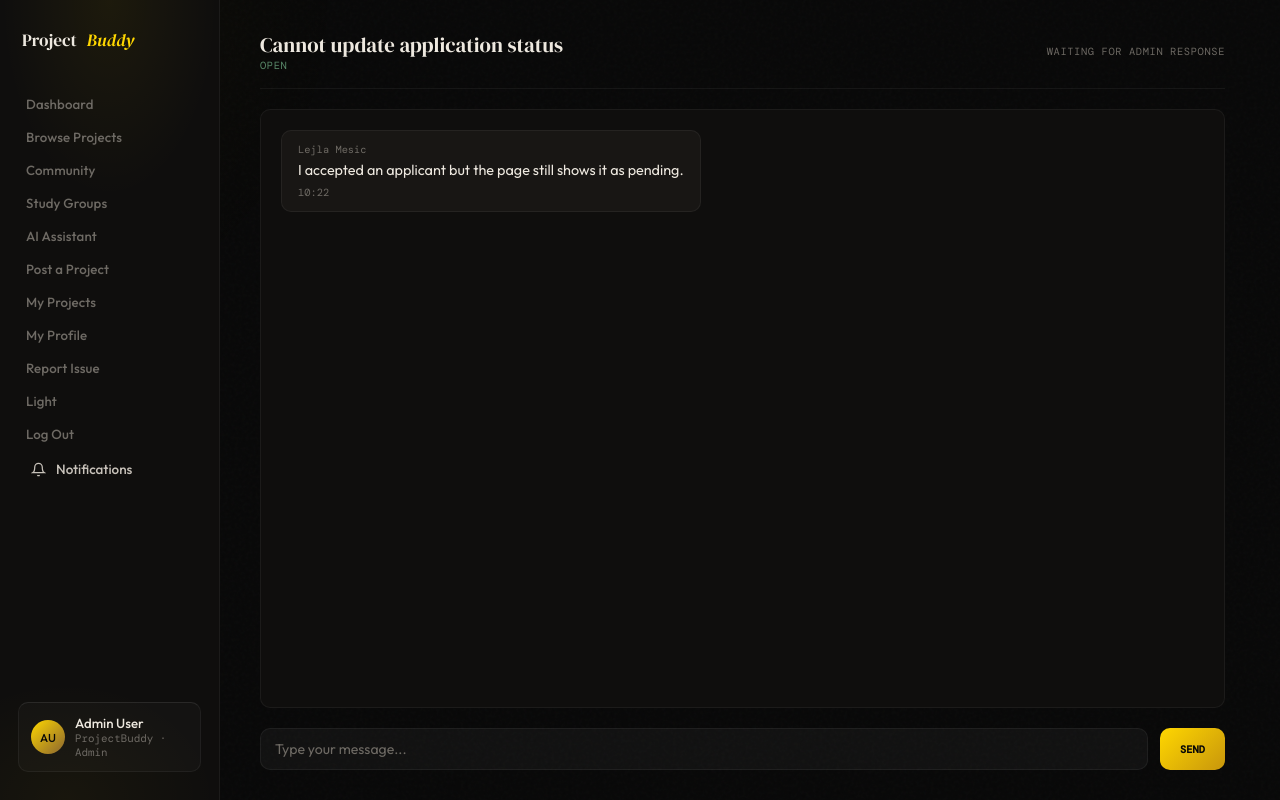
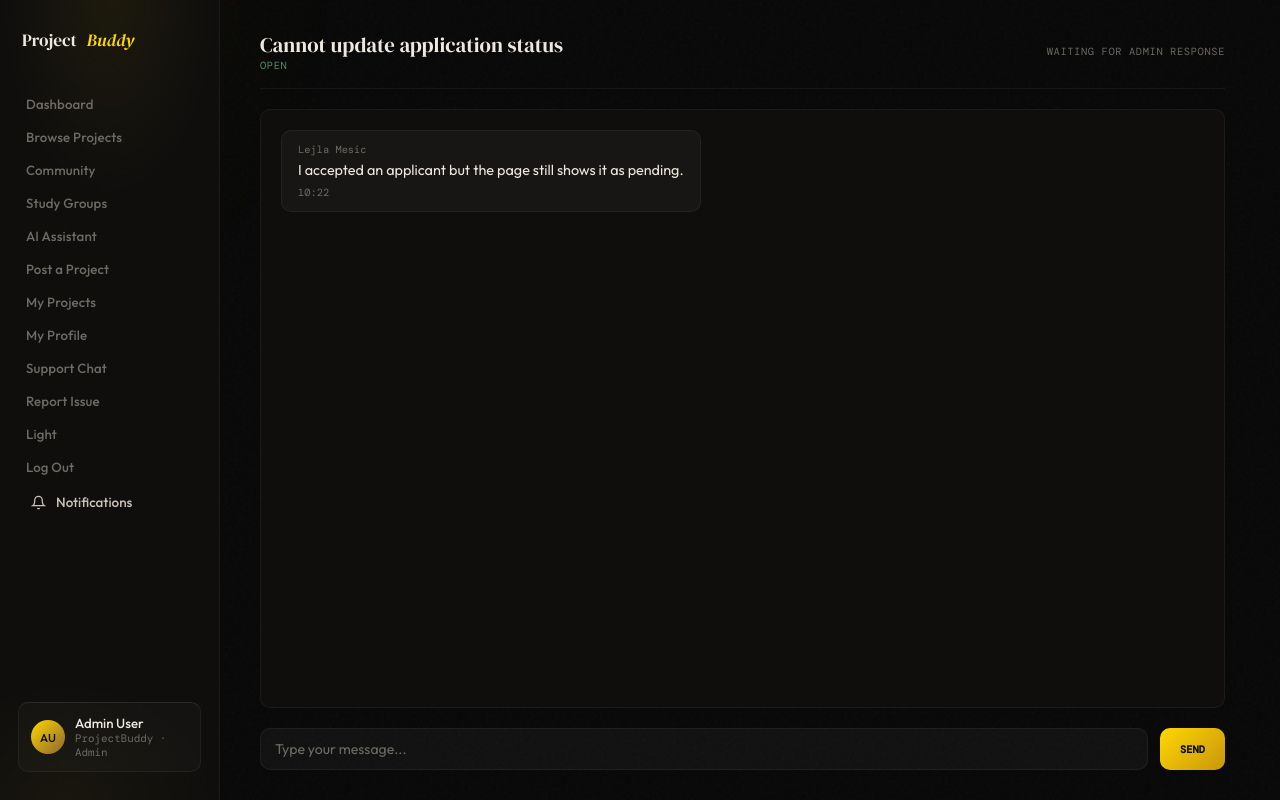
Before and after one commit to ssaaffaakk/Project-buddy-Pb, a Flask app: page /chat/1 in a window 1280 px wide. Run offline with Flask 3, Linux system fonts and the light colour scheme; a user stored in the database is signed in; data that the repository does not hold is empty; parts of the project's set-up code (start-up, migrations or seed data) failed here and were passed over; some libraries are stand-ins or nearby versions.

Commit message:
feat: add Support Chat link to navigation in all templates

```diff
--- a/templates/chat/chatbot.html
+++ b/templates/chat/chatbot.html
@@ -133,6 +133,7 @@ select{
   <a href="/post-project-page" class="nav-item"><span class="nav-mark">&#8212;</span> Post a Project</a>
   <a href="/my-projects" class="nav-item"><span class="nav-mark">&#8212;</span> My Projects</a>
   <a href="/profile" class="nav-item"><span class="nav-mark">&#8212;</span> My Profile</a>
+  <a href="/chat/rules" class="nav-item"><span class="nav-mark">&#8212;</span> Support Chat</a>
   <a href="/report-issue" class="nav-item"><span class="nav-mark">&#8212;</span> Report Issue</a>
   <a href="#" id="themeToggle" class="nav-item" onclick="var h=document.documentElement;h.classList.toggle('light-mode');var l=h.classList.contains('light-mode');localStorage.setItem('theme',l?'light':'dark');this.textContent=l?'Dark':'Light';return false;"><span class="nav-mark">&#8212;</span> Light</a>
   <a href="/auth/logout" class="nav-item"><span class="nav-mark">&#8212;</span> Log Out</a>
--- a/templates/chat/room.html
+++ b/templates/chat/room.html
@@ -112,6 +112,7 @@ select{
   <a href="/post-project-page" class="nav-item"><span class="nav-mark">&#8212;</span> Post a Project</a>
   <a href="/my-projects" class="nav-item"><span class="nav-mark">&#8212;</span> My Projects</a>
   <a href="/profile" class="nav-item"><span class="nav-mark">&#8212;</span> My Profile</a>
+  <a href="/chat/rules" class="nav-item"><span class="nav-mark">&#8212;</span> Support Chat</a>
   <a href="/report-issue" class="nav-item"><span class="nav-mark">&#8212;</span> Report Issue</a>
   <a href="#" id="themeToggle" class="nav-item" onclick="var h=document.documentElement;h.classList.toggle('light-mode');var l=h.classList.contains('light-mode');localStorage.setItem('theme',l?'light':'dark');this.textContent=l?'Dark':'Light';return false;"><span class="nav-mark">&#8212;</span> Light</a>
   <a href="/auth/logout" class="nav-item"><span class="nav-mark">&#8212;</span> Log Out</a>
--- a/templates/chat/rules.html
+++ b/templates/chat/rules.html
@@ -79,6 +79,7 @@ body::before{content:'';position:fixed;inset:0;background-image:url("data:[embed
   <a href="/post-project-page" class="nav-item"><span class="nav-mark">&#8212;</span> Post a Project</a>
   <a href="/my-projects" class="nav-item"><span class="nav-mark">&#8212;</span> My Projects</a>
   <a href="/profile" class="nav-item"><span class="nav-mark">&#8212;</span> My Profile</a>
+  <a href="/chat/rules" class="nav-item"><span class="nav-mark">&#8212;</span> Support Chat</a>
   <a href="/report-issue" class="nav-item"><span class="nav-mark">&#8212;</span> Report Issue</a>
   <a href="/auth/logout" class="nav-item"><span class="nav-mark">&#8212;</span> Log Out</a>
   <div style="padding:0 6px;margin-bottom:6px;">
--- a/templates/chat/start.html
+++ b/templates/chat/start.html
@@ -103,6 +103,7 @@ select{
   <a href="/post-project-page" class="nav-item"><span class="nav-mark">&#8212;</span> Post a Project</a>
   <a href="/my-projects" class="nav-item"><span class="nav-mark">&#8212;</span> My Projects</a>
   <a href="/profile" class="nav-item"><span class="nav-mark">&#8212;</span> My Profile</a>
+  <a href="/chat/rules" class="nav-item"><span class="nav-mark">&#8212;</span> Support Chat</a>
   <a href="/report-issue" class="nav-item"><span class="nav-mark">&#8212;</span> Report Issue</a>
   <a href="/auth/logout" class="nav-item"><span class="nav-mark">&#8212;</span> Log Out</a>
   <div style="padding:0 6px;margin-bottom:6px;">
--- a/templates/community.html
+++ b/templates/community.html
@@ -301,6 +301,7 @@ select{
   <a href="/post-project-page" class="nav-item"><span class="nav-mark">&#8212;</span> Post a Project</a>
   <a href="/my-projects" class="nav-item"><span class="nav-mark">&#8212;</span> My Projects</a>
   <a href="/profile" class="nav-item"><span class="nav-mark">&#8212;</span> My Profile</a>
+  <a href="/chat/rules" class="nav-item"><span class="nav-mark">&#8212;</span> Support Chat</a>
   <a href="/report-issue" class="nav-item"><span class="nav-mark">&#8212;</span> Report Issue</a>
   <a href="#" id="themeToggle" class="nav-item" onclick="var h=document.documentElement;h.classList.toggle('light-mode');var l=h.classList.contains('light-mode');localStorage.setItem('theme',l?'light':'dark');this.textContent=l?'Dark':'Light';return false;"><span class="nav-mark">&#8212;</span> Light</a>
   <a href="/auth/logout" class="nav-item"><span class="nav-mark">&#8212;</span> Log Out</a>
--- a/templates/projects/detail.html
+++ b/templates/projects/detail.html
@@ -156,6 +156,7 @@ textarea{flex:1;padding:8px 12px;background:var(--bg2);border:1px solid var(--bo
   <a href="/post-project-page" class="nav-item"><span class="nav-mark">&#8212;</span> Post a Project</a>
   <a href="/my-projects" class="nav-item"><span class="nav-mark">&#8212;</span> My Projects</a>
   <a href="/profile" class="nav-item"><span class="nav-mark">&#8212;</span> My Profile</a>
+  <a href="/chat/rules" class="nav-item"><span class="nav-mark">&#8212;</span> Support Chat</a>
   <a href="/report-issue" class="nav-item"><span class="nav-mark">&#8212;</span> Report Issue</a>
   <a href="#" id="themeToggle" class="nav-item" onclick="var h=document.documentElement;h.classList.toggle('light-mode');var l=h.classList.contains('light-mode');localStorage.setItem('theme',l?'light':'dark');this.textContent=l?'Dark':'Light';return false;"><span class="nav-mark">&#8212;</span> Light</a>
   <a href="/auth/logout" class="nav-item"><span class="nav-mark">&#8212;</span> Log Out</a>
--- a/templates/projects/list.html
+++ b/templates/projects/list.html
@@ -159,6 +159,7 @@ select{
   <a href="/post-project-page" class="nav-item"><span class="nav-mark">&#8212;</span> Post a Project</a>
   <a href="/my-projects" class="nav-item"><span class="nav-mark">&#8212;</span> My Projects</a>
   <a href="/profile" class="nav-item"><span class="nav-mark">&#8212;</span> My Profile</a>
+  <a href="/chat/rules" class="nav-item"><span class="nav-mark">&#8212;</span> Support Chat</a>
   <a href="/report-issue" class="nav-item"><span class="nav-mark">&#8212;</span> Report Issue</a>
   <a href="#" id="themeToggle" class="nav-item" onclick="var h=document.documentElement;h.classList.toggle('light-mode');var l=h.classList.contains('light-mode');localStorage.setItem('theme',l?'light':'dark');this.textContent=l?'Dark':'Light';return false;"><span class="nav-mark">&#8212;</span> Light</a>
   <a href="/auth/logout" class="nav-item"><span class="nav-mark">&#8212;</span> Log Out</a>
--- a/templates/projects/my_projects.html
+++ b/templates/projects/my_projects.html
@@ -137,6 +137,7 @@ select{
   <a href="/post-project-page" class="nav-item"><span class="nav-mark">&#8212;</span> Post a Project</a>
   <a href="/my-projects" class="nav-item active"><span class="nav-mark">&#8212;</span> My Projects</a>
   <a href="/profile" class="nav-item"><span class="nav-mark">&#8212;</span> My Profile</a>
+  <a href="/chat/rules" class="nav-item"><span class="nav-mark">&#8212;</span> Support Chat</a>
   <a href="/report-issue" class="nav-item"><span class="nav-mark">&#8212;</span> Report Issue</a>
   <a href="#" id="themeToggle" class="nav-item" onclick="var h=document.documentElement;h.classList.toggle('light-mode');var l=h.classList.contains('light-mode');localStorage.setItem('theme',l?'light':'dark');this.textContent=l?'Dark':'Light';return false;"><span class="nav-mark">&#8212;</span> Light</a>
   <a href="/auth/logout" class="nav-item"><span class="nav-mark">&#8212;</span> Log Out</a>
--- a/templates/projects/post.html
+++ b/templates/projects/post.html
@@ -259,6 +259,7 @@ body::after{
   <a href="/post-project-page" class="nav-item active"><span class="nav-mark">&#8212;</span> Post a Project</a>
   <a href="/my-projects" class="nav-item"><span class="nav-mark">&#8212;</span> My Projects</a>
   <a href="/profile" class="nav-item"><span class="nav-mark">&#8212;</span> My Profile</a>
+  <a href="/chat/rules" class="nav-item"><span class="nav-mark">&#8212;</span> Support Chat</a>
   <a href="/report-issue" class="nav-item"><span class="nav-mark">&#8212;</span> Report Issue</a>
   <a href="#" id="themeToggle" class="nav-item" onclick="var h=document.documentElement;h.classList.toggle('light-mode');var l=h.classList.contains('light-mode');localStorage.setItem('theme',l?'light':'dark');this.textContent=l?'Dark':'Light';return false;"><span class="nav-mark">&#8212;</span> Light</a>
   <a href="/auth/logout" class="nav-item"><span class="nav-mark">&#8212;</span> Log Out</a>
--- a/templates/study_groups/list.html
+++ b/templates/study_groups/list.html
@@ -130,6 +130,7 @@ select{
   <a href="/post-project-page" class="nav-item"><span class="nav-mark">&#8212;</span> Post a Project</a>
   <a href="/my-projects" class="nav-item"><span class="nav-mark">&#8212;</span> My Projects</a>
   <a href="/profile" class="nav-item"><span class="nav-mark">&#8212;</span> My Profile</a>
+  <a href="/chat/rules" class="nav-item"><span class="nav-mark">&#8212;</span> Support Chat</a>
   <a href="/report-issue" class="nav-item"><span class="nav-mark">&#8212;</span> Report Issue</a>
   <a href="#" id="themeToggle" class="nav-item" onclick="var h=document.documentElement;h.classList.toggle('light-mode');var l=h.classList.contains('light-mode');localStorage.setItem('theme',l?'light':'dark');this.textContent=l?'Dark':'Light';return false;"><span class="nav-mark">&#8212;</span> Light</a>
   <a href="/auth/logout" class="nav-item"><span class="nav-mark">&#8212;</span> Log Out</a>
--- a/templates/study_groups/room.html
+++ b/templates/study_groups/room.html
@@ -193,6 +193,7 @@ select{
   <a href="/post-project-page" class="nav-item"><span class="nav-mark">&#8212;</span> Post a Project</a>
   <a href="/my-projects" class="nav-item"><span class="nav-mark">&#8212;</span> My Projects</a>
   <a href="/profile" class="nav-item"><span class="nav-mark">&#8212;</span> My Profile</a>
+  <a href="/chat/rules" class="nav-item"><span class="nav-mark">&#8212;</span> Support Chat</a>
   <a href="/report-issue" class="nav-item"><span class="nav-mark">&#8212;</span> Report Issue</a>
   <a href="#" id="themeToggle" class="nav-item" onclick="var h=document.documentElement;h.classList.toggle('light-mode');var l=h.classList.contains('light-mode');localStorage.setItem('theme',l?'light':'dark');this.textContent=l?'Dark':'Light';return false;"><span class="nav-mark">&#8212;</span> Light</a>
   <a href="/auth/logout" class="nav-item"><span class="nav-mark">&#8212;</span> Log Out</a>
--- a/templates/user/dashboard.html
+++ b/templates/user/dashboard.html
@@ -183,6 +183,7 @@ select{
   <a href="/post-project-page" class="nav-item"><span class="nav-mark">&#8212;</span> Post a Project</a>
   <a href="/my-projects" class="nav-item"><span class="nav-mark">&#8212;</span> My Projects</a>
   <a href="/profile" class="nav-item"><span class="nav-mark">&#8212;</span> My Profile</a>
+  <a href="/chat/rules" class="nav-item"><span class="nav-mark">&#8212;</span> Support Chat</a>
   <a href="/report-issue" class="nav-item"><span class="nav-mark">&#8212;</span> Report Issue</a>
   <a href="#" id="themeToggle" class="nav-item" onclick="var h=document.documentElement;h.classList.toggle('light-mode');var l=h.classList.contains('light-mode');localStorage.setItem('theme',l?'light':'dark');this.textContent=l?'Dark':'Light';return false;"><span class="nav-mark">&#8212;</span> Light</a>
   <a href="/auth/logout" class="nav-item"><span class="nav-mark">&#8212;</span> Log Out</a>
--- a/templates/user/edit_profile.html
+++ b/templates/user/edit_profile.html
@@ -163,6 +163,7 @@ textarea{resize:vertical;min-height:100px;line-height:1.6;}
   <a href="/post-project-page" class="nav-item"><span class="nav-mark">&#8212;</span> Post a Project</a>
   <a href="/my-projects" class="nav-item"><span class="nav-mark">&#8212;</span> My Projects</a>
   <a href="/profile" class="nav-item active"><span class="nav-mark">&#8212;</span> My Profile</a>
+  <a href="/chat/rules" class="nav-item"><span class="nav-mark">&#8212;</span> Support Chat</a>
   <a href="/report-issue" class="nav-item"><span class="nav-mark">&#8212;</span> Report Issue</a>
   <a href="#" id="themeToggle" class="nav-item" onclick="var h=document.documentElement;h.classList.toggle('light-mode');var l=h.classList.contains('light-mode');localStorage.setItem('theme',l?'light':'dark');this.textContent=l?'Dark':'Light';return false;"><span class="nav-mark">&#8212;</span> Light</a>
   <a href="/auth/logout" class="nav-item"><span class="nav-mark">&#8212;</span> Log Out</a>
--- a/templates/user/profile.html
+++ b/templates/user/profile.html
@@ -178,6 +178,7 @@ select{
   <a href="/post-project-page" class="nav-item"><span class="nav-mark">&#8212;</span> Post a Project</a>
   <a href="/my-projects" class="nav-item"><span class="nav-mark">&#8212;</span> My Projects</a>
   <a href="/profile" class="nav-item active"><span class="nav-mark">&#8212;</span> My Profile</a>
+  <a href="/chat/rules" class="nav-item"><span class="nav-mark">&#8212;</span> Support Chat</a>
   <a href="/report-issue" class="nav-item"><span class="nav-mark">&#8212;</span> Report Issue</a>
   <a href="#" id="themeToggle" class="nav-item" onclick="var h=document.documentElement;h.classList.toggle('light-mode');var l=h.classList.contains('light-mode');localStorage.setItem('theme',l?'light':'dark');this.textContent=l?'Dark':'Light';return false;"><span class="nav-mark">&#8212;</span> Light</a>
   <a href="/auth/logout" class="nav-item"><span class="nav-mark">&#8212;</span> Log Out</a>
--- a/templates/user/profile_view.html
+++ b/templates/user/profile_view.html
@@ -190,6 +190,7 @@ textarea{width:100%;padding:10px 12px;background:var(--bg3);border:1px solid var
   <a href="/post-project-page" class="nav-item"><span class="nav-mark">&#8212;</span> Post a Project</a>
   <a href="/my-projects" class="nav-item"><span class="nav-mark">&#8212;</span> My Projects</a>
   <a href="/profile" class="nav-item"><span class="nav-mark">&#8212;</span> My Profile</a>
+  <a href="/chat/rules" class="nav-item"><span class="nav-mark">&#8212;</span> Support Chat</a>
   <a href="/report-issue" class="nav-item"><span class="nav-mark">&#8212;</span> Report Issue</a>
   <a href="#" id="themeToggle" class="nav-item" onclick="var h=document.documentElement;h.classList.toggle('light-mode');var l=h.classList.contains('light-mode');localStorage.setItem('theme',l?'light':'dark');this.textContent=l?'Dark':'Light';return false;"><span class="nav-mark">&#8212;</span> Light</a>
   <a href="/auth/logout" class="nav-item"><span class="nav-mark">&#8212;</span> Log Out</a>
```
